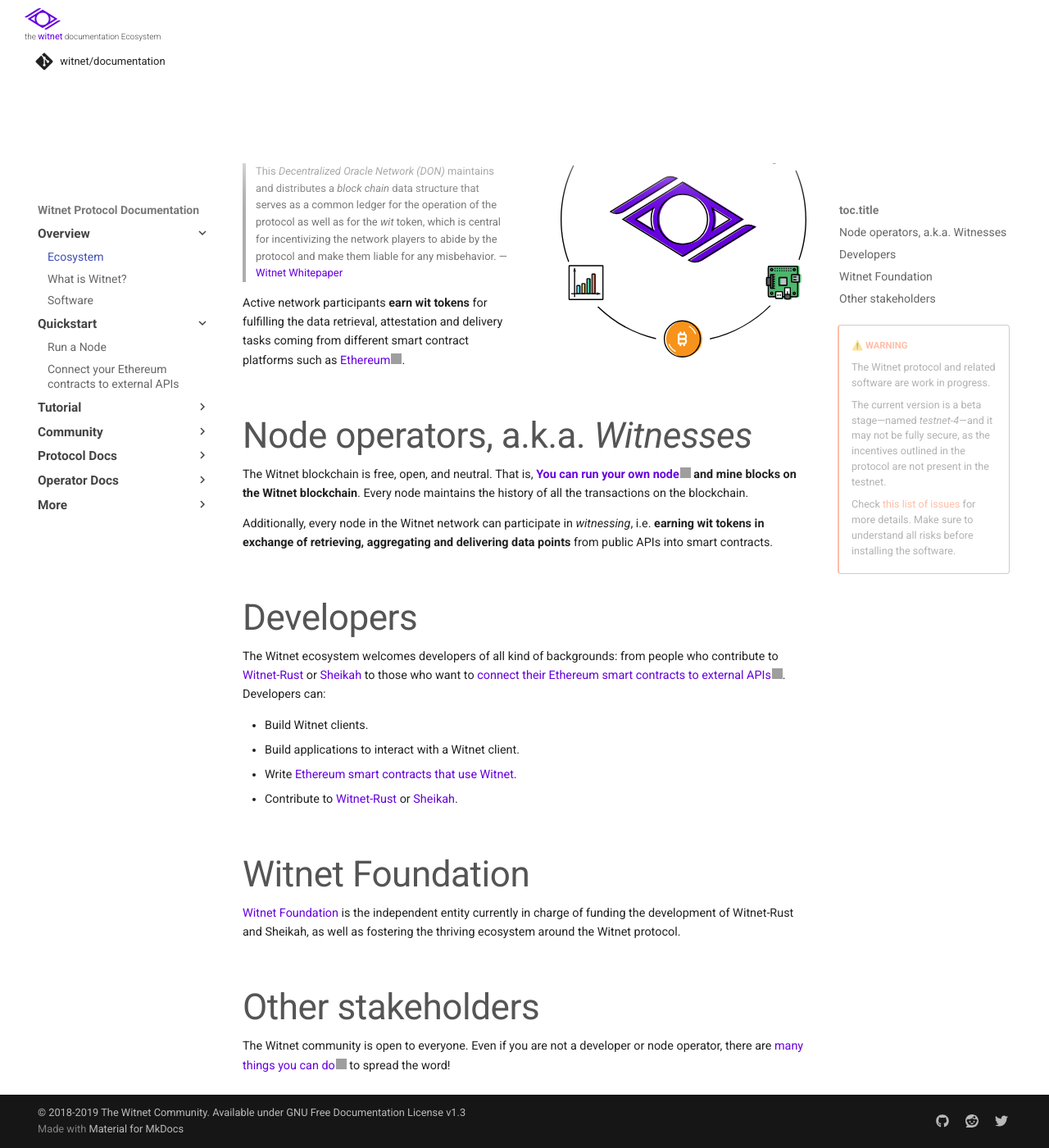
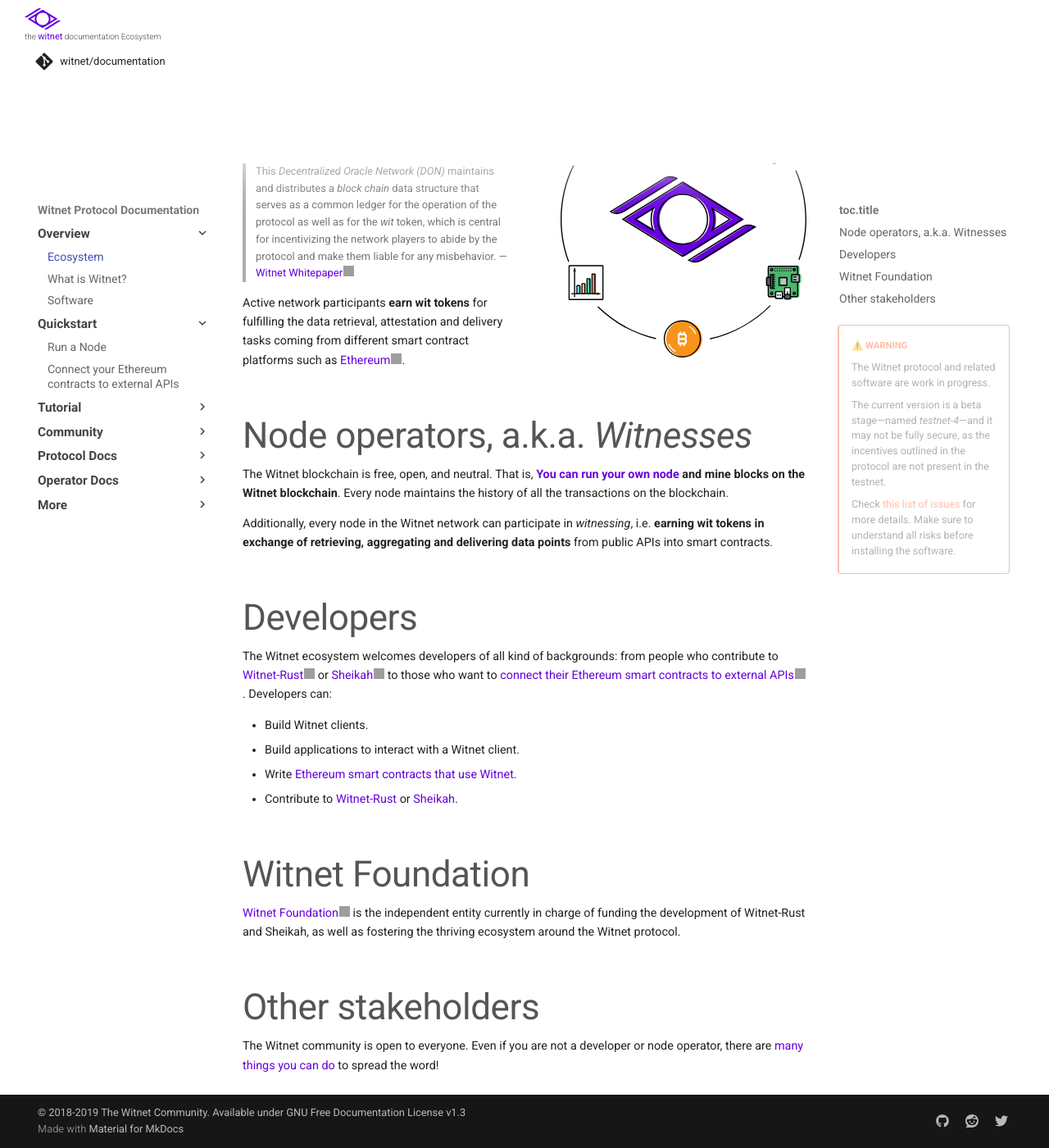
Before and after one commit to witnet/documentation, an MkDocs documentation site: the page built from docs/index.md, in a window 1280 px wide and 1400 px high, scrolled down 321 px. Shown: the whole window at 82% size. Built offline with MkDocs 1.6.1 and Material for MkDocs 9.7.7, drawn with Linux system fonts in a browser that asks for light colours; some web fonts are replaced; comment, search, counter and statistics services are not loaded; grey boxes are pictures that could not be loaded.

Commit message:
fix: put external sign only on external links

```diff
--- a/docs/extra.css
+++ b/docs/extra.css
@@ -88,7 +88,7 @@
     padding-top: 1rem;
 }
 
-.md-content__inner p a:not([href*=witnet]):after {
+.md-content__inner p a:not([href^="/"]):after {
     content: "";
     display: inline-block;
     margin-left: 1px;
```
